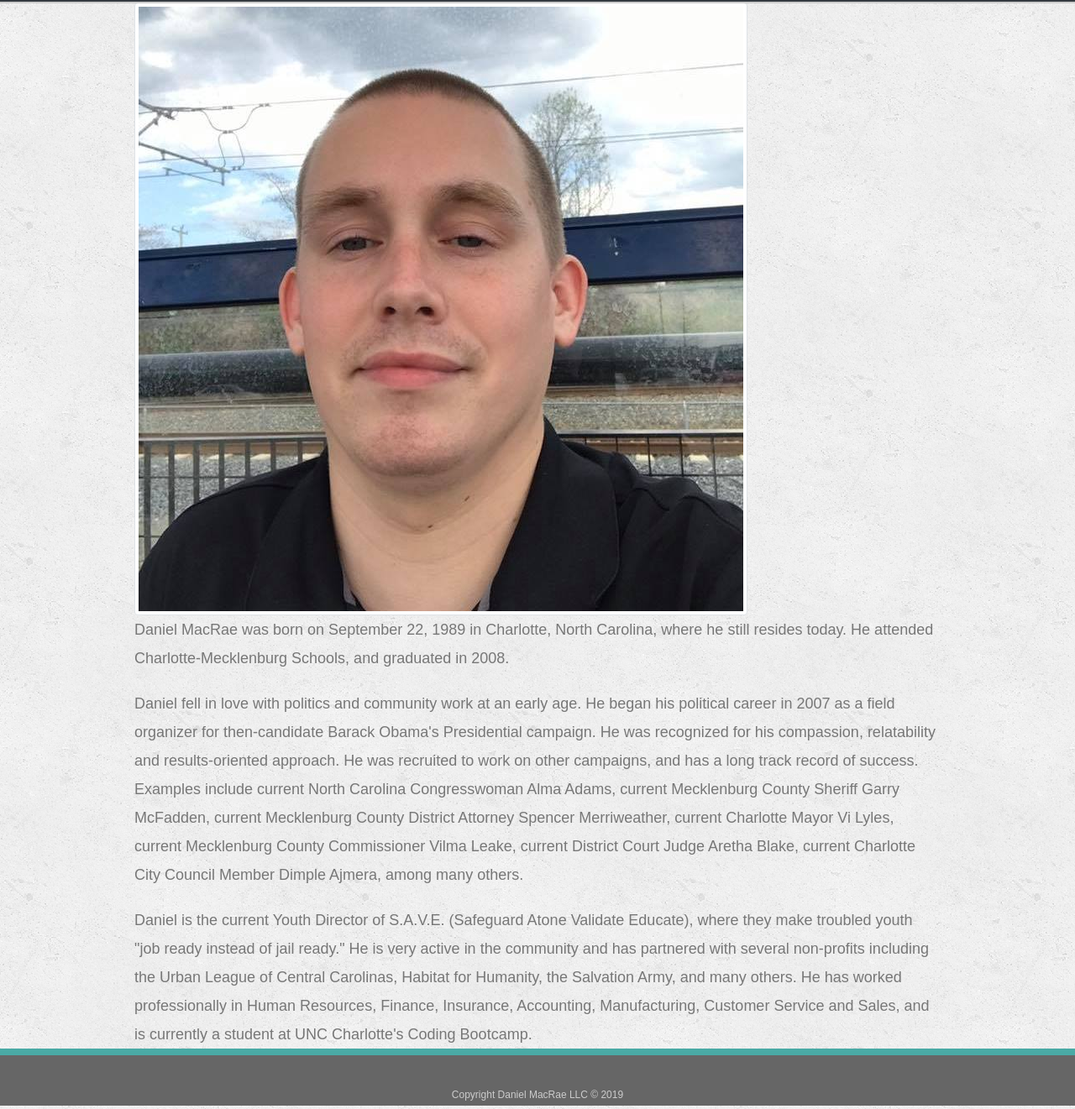
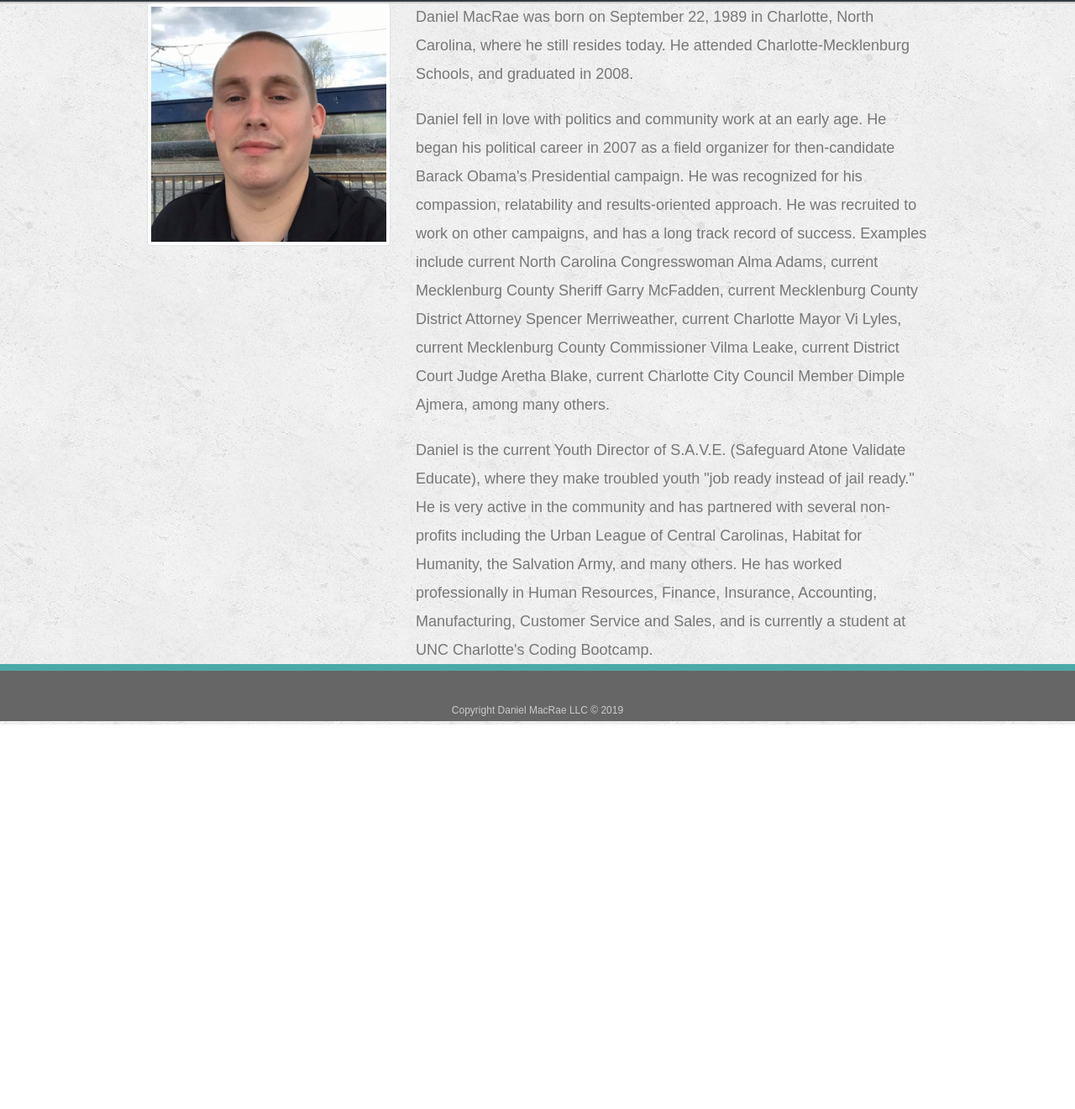
Before and after one commit to DMac704/Bootstrap-Portfolio, a plain HTML site: page index.html in a window 1280 px wide. Shown: the part 89-1410 px from the top of the page at 84% size. After the commit the page ends 952 px from the top, so only its background shows below. Drawn offline with nearby package versions, Linux system fonts and the light colour scheme.

Commit message:
corrected size

```diff
--- a/index.html
+++ b/index.html
@@ -42,9 +42,11 @@
         </div>
       </div>
 
-      <div class="col-xs-12" class="col-sm-12" class="col-md-4"><img class="img-thumbnail" src="pic.jpg" alt="Daniel MacRae"></div>
+      <div class="col-md-4"><img class="img-thumbnail" src="pic.jpg" alt="Daniel MacRae"></div>
 
-      <div class="col-xs-12" class="col-sm-12" class="col-md-8">
+
+
+      <div class="col-md-8">
 
         <p>Daniel MacRae was born on September 22, 1989 in Charlotte, North Carolina, where he still resides today. He
           attended Charlotte-Mecklenburg Schools, and graduated in 2008.</p>
@@ -65,6 +67,7 @@
           Manufacturing, Customer Service and Sales, and is currently a student at UNC Charlotte's Coding Bootcamp.
         </p>
 
+
       </div>
 
     </div>
```
